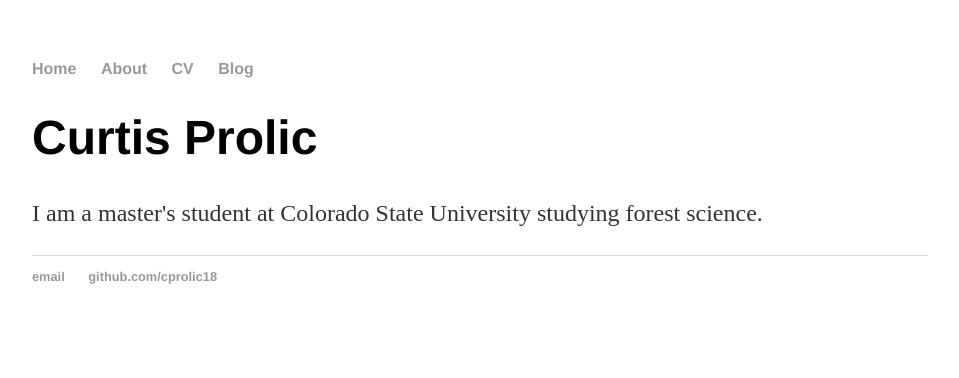
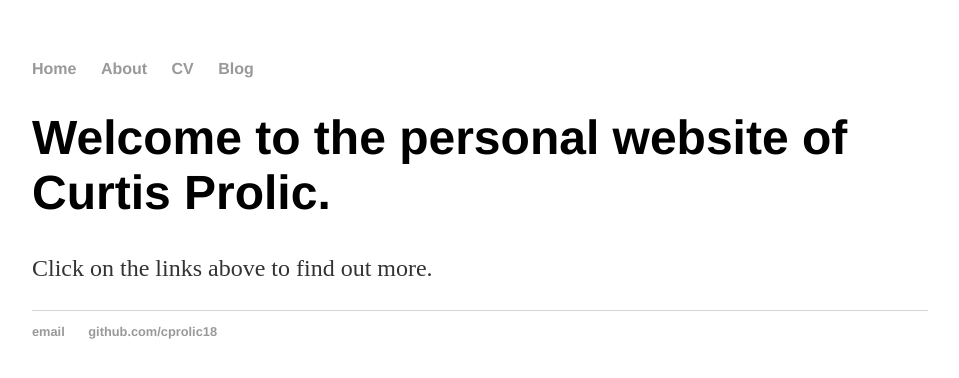
Before and after one commit to cprolic18/cprolic18.github.io, a Jekyll site: the page built from index.html, in a window 1280 px wide. Shown: the top 378 px of the page, without its empty margins (160-1119 px from the left). Built offline with Jekyll 4.4.1, drawn with Linux system fonts in a browser that asks for light colours.

Commit message:
Update index.html

```diff
--- a/index.html
+++ b/index.html
@@ -3,6 +3,6 @@ layout: default
 title: Curtis Prolic
 ---
 <div class="blurb">
-	<h1>Curtis Prolic</h1>
-	<p> I am a master's student at Colorado State University studying forest science.</p>
+	<h1>Welcome to the personal website of Curtis Prolic.</h1>
+	<p> Click on the links above to find out more.</p>
 </div><!-- /.blurb -->
```
